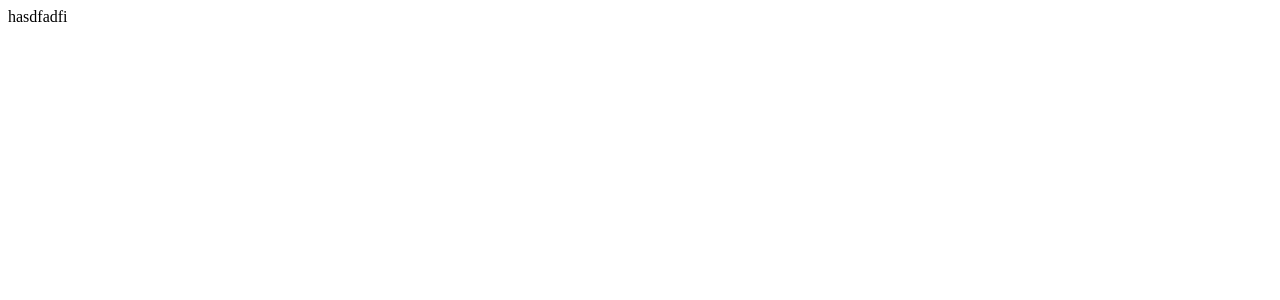
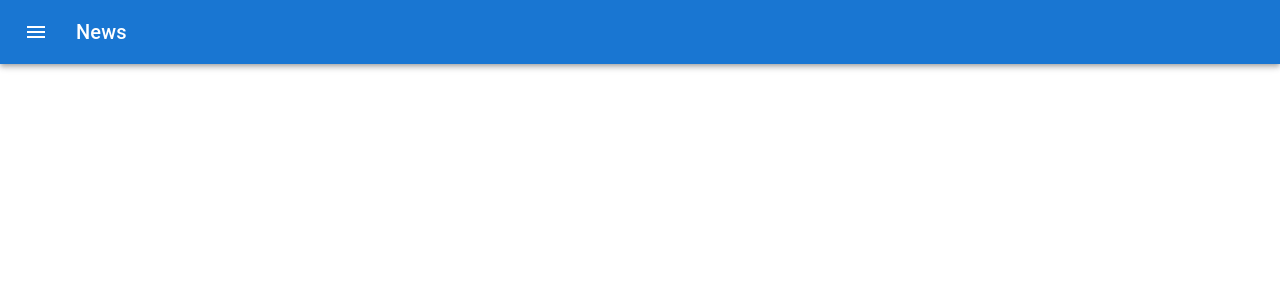
Before and after one commit to hyebin829/chat, a React (Create React App) app: page / in a window 1280 px wide. Shown: the top 300 px of the page. Built offline with nearby package versions, Linux system fonts and the light colour scheme.

Commit message:
Add: globalstyle,header

```diff
--- a/package.json
+++ b/package.json
@@ -3,6 +3,8 @@
   "version": "0.1.0",
   "private": true,
   "dependencies": {
+    "@emotion/styled": "^11.6.0",
+    "@mui/icons-material": "^5.4.2",
     "@mui/material": "^5.4.2",
     "@mui/styled-engine-sc": "^5.4.2",
     "@testing-library/jest-dom": "^5.16.2",
--- a/src/App.js
+++ b/src/App.js
@@ -1,5 +1,13 @@
+import Header from "./components/header";
+import GlobalStyle from "../src/styles/GlobalStyle";
+
 function App() {
-  return <div>hasdfadfi</div>;
+  return (
+    <>
+      <GlobalStyle />
+      <Header />
+    </>
+  );
 }
 
 export default App;
--- a/src/components/header.js
+++ b/src/components/header.js
@@ -0,0 +1,30 @@
+import React from "react";
+
+import MenuIcon from "@mui/icons-material/Menu";
+import Box from "@mui/material/Box";
+import { AppBar, Toolbar, IconButton, Typography } from "@mui/material";
+
+const Header = () => {
+  return (
+    <Box sx={{ flexGrow: 1 }}>
+      <AppBar position="static">
+        <Toolbar>
+          <IconButton
+            size="large"
+            edge="start"
+            color="inherit"
+            aria-label="menu"
+            sx={{ mr: 2 }}
+          >
+            <MenuIcon />
+          </IconButton>
+          <Typography variant="h6" component="div" sx={{ flexGrow: 1 }}>
+            News
+          </Typography>
+        </Toolbar>
+      </AppBar>
+    </Box>
+  );
+};
+
+export default Header;
--- /dev/null
+++ b/src/styles/GlobalStyle.js
@@ -0,0 +1,41 @@
+import { createGlobalStyle } from "styled-components";
+
+const GlobalStyle = createGlobalStyle`
+  *, *::before, *::after {
+    box-sizing: border-box;
+    letter-spacing: -0.075em;
+    padding:0;
+    margin:0;
+
+  }
+
+  body {
+
+    font-family:  'Pretendard-Light',sans-serif;
+   font-weight: 300;
+
+  }
+
+
+  @font-face {
+    font-family: 'Pretendard-Light';
+    src: url('https://cdn.jsdelivr.net/gh/Project-Noonnu/noonfonts_2107@1.1/Pretendard-Light.woff') format('woff');
+    font-weight: 300;
+    font-style: normal;
+}
+
+
+
+
+  h1,h2,h3,h4,h5,h6,p,dl,dt,dd,ol,ul,li,tr,th,td,form,label {
+    margin: 0;
+    padding: 0;
+
+  }
+  ol,
+  ul {
+    list-style:none;
+  }
+`;
+
+export default GlobalStyle;
```
Also changed, not shown: 1 other file (tests, documents, lock files or other folders).
